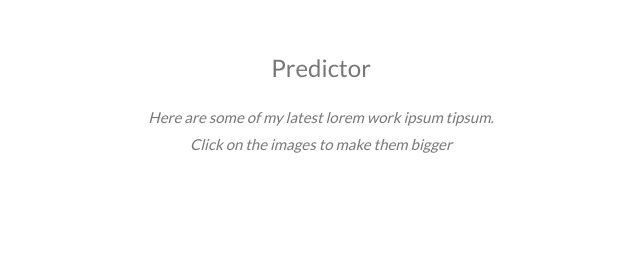
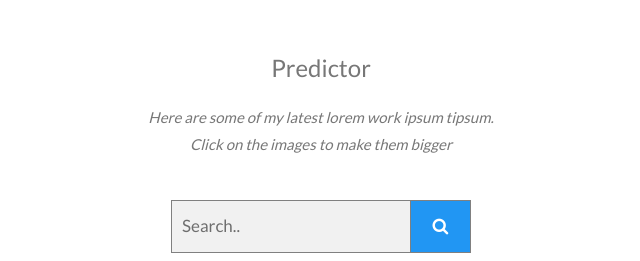
Before and after one commit to zhecharleszhou/LolPredict, a Flask app: page / in a window 1280 px wide. Shown: the part 428-689 px from the top of the page, without its empty margins (319-959 px from the left). Run offline with Flask 2, Linux system fonts and the light colour scheme.

Commit message:
added search button

```diff
--- a/templates/parallax.html
+++ b/templates/parallax.html
@@ -52,6 +52,44 @@ body, html {
     min-height: 400px;
   }
 }
+
+<!-- CSS for search button -->
+
+* {
+  box-sizing: border-box;
+}
+
+form.example input[type=text] {
+  padding: 10px;
+  font-size: 17px;
+  border: 1px solid grey;
+  float: left;
+  width: 80%;
+  background: #f1f1f1;
+}
+
+form.example button {
+  float: left;
+  width: 20%;
+  padding: 10px;
+  background: #2196F3;
+  color: white;
+  font-size: 17px;
+  border: 1px solid grey;
+  border-left: none;
+  cursor: pointer;
+}
+
+form.example button:hover {
+  background: #0b7dda;
+}
+
+form.example::after {
+  content: "";
+  clear: both;
+  display: table;
+}
+
 </style>
 <body>
 
@@ -91,8 +129,14 @@ body, html {
   <h3 class="w3-center">Predictor</h3>
   <p class="w3-center"><em>Here are some of my latest lorem work ipsum tipsum.<br> Click on the images to make them bigger</em></p><br>
 
+  <form class="example" action="/action_page.php" style="margin:auto;max-width:300px">
+    <input type="text" placeholder="Search.." name="search2">
+    <button type="submit"><i class="fa fa-search"></i></button>
+  </form>
 
 </div>
+
+
 
 <!-- Second Parallax Image with Portfolio Text -->
 <div class="bgimg-2 w3-display-container w3-opacity-min">
```
